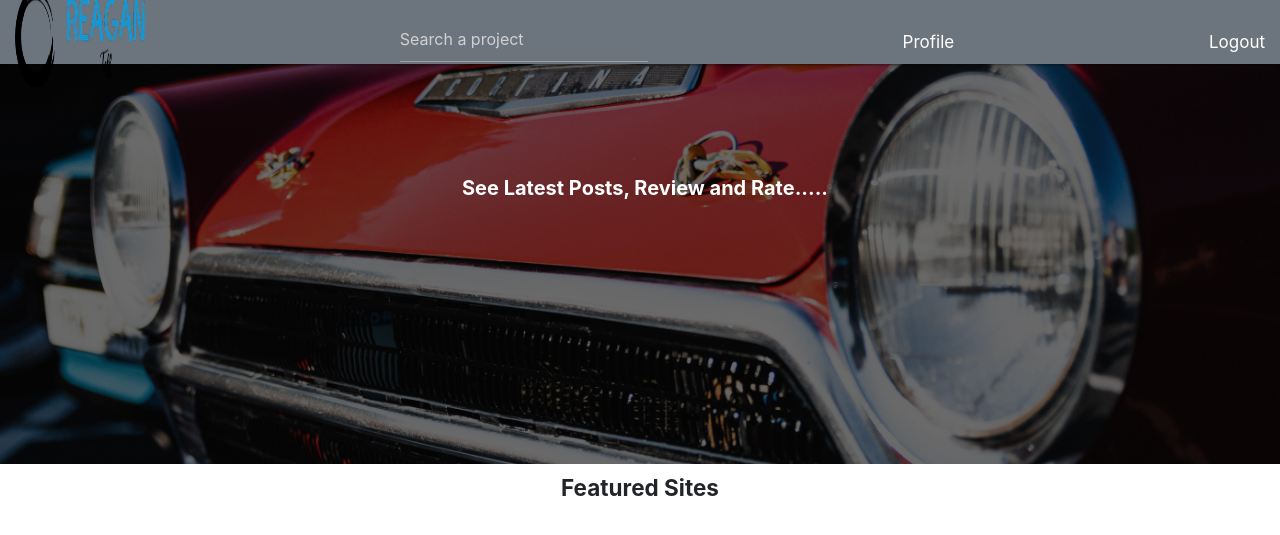
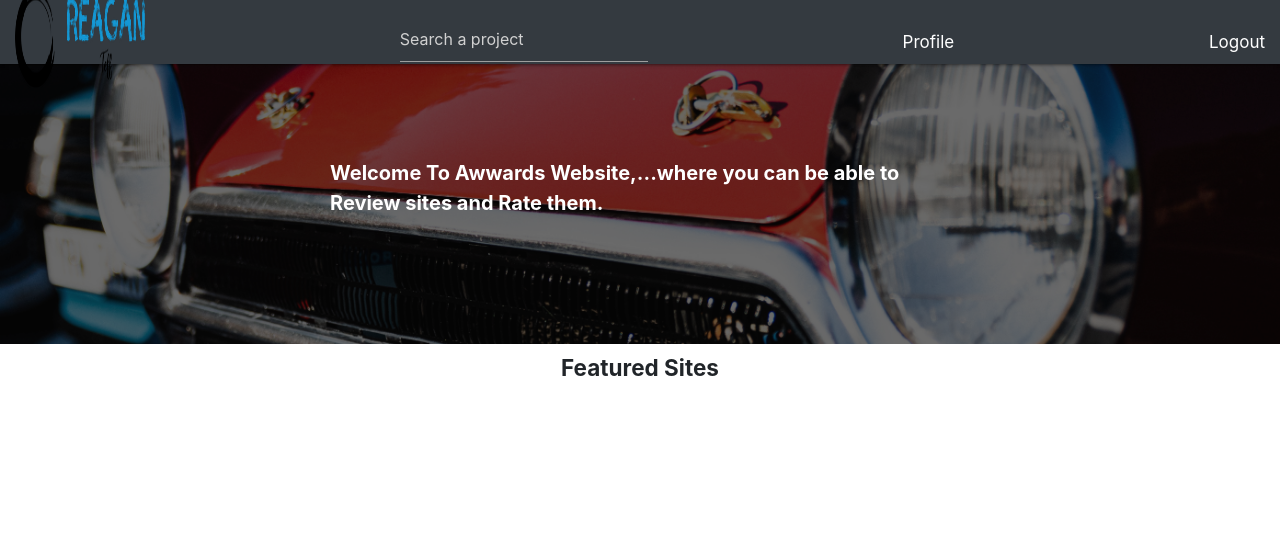
Before and after one commit to REAGAN2020/awwards, a Django app: page /feed in a window 1280 px wide. Shown: the top 535 px of the page. Run offline with Django 3.2, Linux system fonts and the light colour scheme; the visitor is signed in with stand-in values (Sample User, id 1); data that the repository does not hold is empty; some libraries are stand-ins or nearby versions.

Commit message:
solved errors

```diff
--- a/awards/static/css/feed.css
+++ b/awards/static/css/feed.css
@@ -14,7 +14,7 @@
   }
 .test-image {
     width: 100%;
-    height: 50vh;
+    height: 35vh;
     background-image: url("/static/images/reg.jpg");
     background-position: center;
     background-size: cover;
--- a/awards/static/css/mbase.css
+++ b/awards/static/css/mbase.css
@@ -1,22 +1,22 @@
 
-  .navbar{
-    background-color: #fcf5f5 !important;
+  nav{
+    background-color: #1d1d1c;
   }
 
-  /* .navbar .logoname {
+  .navbar .logoname {
     width: 130px;
     margin-bottom: -1px;
     font-family: 'Grand Hotel', cursive;
     font-size: 20px;
   }
-  */
+
  .search-section{
      margin-bottom: 70px;
  }
 
- .teflon{
-   /* width:130px;
-   height:100px; */
+ .pongezzi{
+   width:130px;
+   height:100px;
    margin-top: -60px;
  }
  .icons-section{
@@ -24,5 +24,5 @@
    margin-bottom: 50px;
  }
  .icons-section a:hover{
-  color: rgb(233, 10, 10);
+  color: black;
 }
--- a/awards/templates/feed.html
+++ b/awards/templates/feed.html
@@ -6,7 +6,7 @@
 
 <div class="test-image">
     <div class="centered">
-        <p id="txt"><b> See Latest Posts, Review and Rate..... </b></p>
+        <p id="txt"><b> Welcome To Awwards Website,...where you can be able to Review sites and Rate them. </b></p>
     </div>
     <div class="image-overlay">
     </div>
--- a/awards/templates/mbase.html
+++ b/awards/templates/mbase.html
@@ -12,7 +12,7 @@
     <link rel="stylesheet" href="https://cdnjs.cloudflare.com/ajax/libs/materialize/1.0.0/css/materialize.min.css">
     <link href="https://fonts.googleapis.com/icon?family=Material+Icons" rel="stylesheet">
 
-    <title>Reagan</title>
+    <title>Awwards</title>
 
     {% block styles %}
     {% bootstrap_css %}
@@ -23,9 +23,9 @@
 <body>
 
 
-    <nav class="navbar bg-secondary">
+    <nav class="navbar bg-dark">
         <a href="{% url 'feed' %}">
-            <img src='/static/images/reagan logo.png' class="teflon " height="100px" width="130px" alt="picture">
+            <img src='/static/images/reagan logo.png' class="pongezzi" alt="picture">
         </a>
         </section>
 
@@ -35,8 +35,8 @@
             </div>
         </form>
 
-        <section class="icons-section text-dark"><a href="{% url 'profile' user.id %}">Profile</a></section>
-        <section class="icons-section text-dark"><a href="{% url 'login' %}">Logout</a></section>
+        <section class="icons-section"><a href="{% url 'profile' user.id %}">Profile</a></section>
+        <section class="icons-section"><a href="{% url 'login' %}">Logout</a></section>
     </nav>
 
     {% block content %}
--- a/awards/templates/users/register.html
+++ b/awards/templates/users/register.html
@@ -12,7 +12,7 @@
                 <form method="POST">
                     {% csrf_token %}
                     <fieldset class="form-group form">
-                        <legend class="border-bottom mb-4"><p class="smalltxt"><b>Sign up and check out best  websites</b></p></legend>
+                        <legend class="border-bottom mb-4"><p class="smalltxt"><b>Sign up and check out Kenya's star portfolio websites</b></p></legend>
                         {{ form|crispy }}
                     </fieldset>
                     <div class="form-group form">
--- a/awards/templates/users/ubase.html
+++ b/awards/templates/users/ubase.html
@@ -11,7 +11,7 @@
     <!-- Compiled and minified materialize CSS -->
     <link rel="stylesheet" href="https://cdnjs.cloudflare.com/ajax/libs/materialize/1.0.0/css/materialize.min.css">
 
-    <title>Pongezzi</title>
+    <title>Awwads</title>
 
     {% block styles %}
     {% bootstrap_css %}
```
Also changed, not shown: README.md, media/project_images/reg.jpg (added), media/reg.jpg (added).
